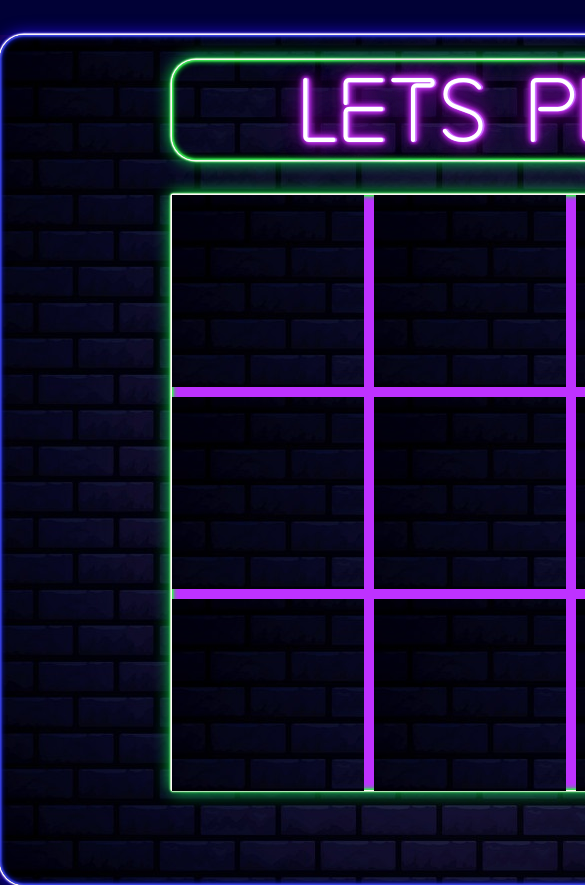
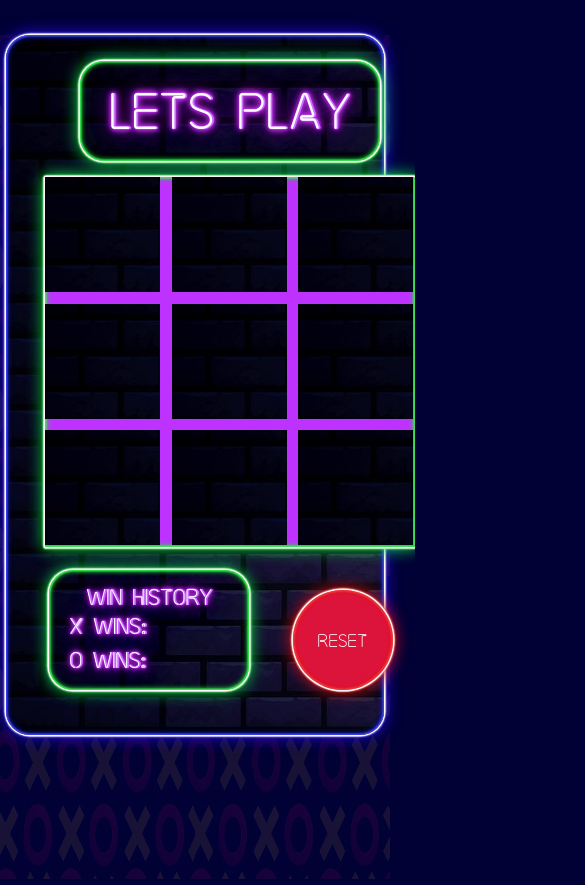
Before and after one commit to ImanRS1/TicTacToe, a plain HTML site: page index.html in a window 390 px wide. Shown: the top 885 px of the page, 585 px wide, since content can reach past the window. Drawn offline with Linux system fonts and the light colour scheme.

Commit message:
basic media query implemented

```diff
--- a/style.css
+++ b/style.css
@@ -238,3 +238,170 @@ body{
     inset 0 0 0.5vw  0.2vw #f7fff7;
     border-radius: 1.5rem;
 }
+
+
+
+@media screen and (max-width: 1230px) {
+#mainContainer{
+    width: 97%;
+}
+
+#gridContainer{
+    width: 500px;
+    height: 500px;
+    font-size: 130px;
+}
+
+#gridContainer > div {
+    width: 160px;
+    height: 160px;
+  }
+
+
+#winAnnouncer{
+    grid-area: winAnnouncer;
+    width:  500px;
+    height: 100px;
+    font-size: 60px;
+}
+}
+
+@media screen and (max-width: 1000px) {
+
+#mainContainer{
+    grid-template-areas:'. winAnnouncer winAnnouncer winAnnouncer resetButton resetButton'
+    '. gridContainer gridContainer gridContainer gridContainer .'
+    '. gridContainer gridContainer gridContainer gridContainer .'
+    '. gridContainer gridContainer gridContainer gridContainer .'
+    '. gridContainer gridContainer gridContainer gridContainer .'
+    '. winHistory winHistory winHistory winHistory .'  ;
+
+}
+
+#winHistory{
+    width: 200px;
+    height: 120px;
+    font-size: 20px;
+}
+
+#wHead{
+    margin-bottom: 0px;
+    margin-top: 15px;
+}
+#xWins, #oWins{
+    margin-left: 20px;
+    margin-top: 5px;
+    margin-bottom: 10px;
+}
+}
+
+
+@media screen and (max-width: 780px) {
+    #winAnnouncer{
+        width:  400px;
+        height: 100px;
+        font-size: 60px;
+    }
+
+
+    #gridContainer{
+        margin: auto;
+    }
+
+    #mainContainer{
+        grid-template-areas:'. winAnnouncer winAnnouncer winAnnouncer winAnnouncer .'
+        '. gridContainer gridContainer gridContainer gridContainer .'
+        '. gridContainer gridContainer gridContainer gridContainer .'
+        '. gridContainer gridContainer gridContainer gridContainer .'
+        '. gridContainer gridContainer gridContainer gridContainer .'
+        ' winHistory winHistory winHistory winHistory resetButton .'  ;
+
+    }
+
+}
+
+
+@media screen and (max-width: 655px) {
+    #winAnnouncer{
+        grid-area: winAnnouncer;
+        width:  300px;
+        height: 100px;
+        font-size: 45px;
+    }
+
+    #mainContainer{
+        grid-template-areas:'. winAnnouncer winAnnouncer winAnnouncer winAnnouncer .'
+        'gridContainer gridContainer gridContainer gridContainer gridContainer gridContainer'
+        'gridContainer gridContainer gridContainer gridContainer gridContainer gridContainer'
+        'gridContainer gridContainer gridContainer gridContainer gridContainer gridContainer'
+        'gridContainer gridContainer gridContainer gridContainer gridContainer gridContainer'
+        'winHistory winHistory winHistory winHistory resetButton .'  ;
+
+    }
+
+    #gridContainer{
+        margin: auto;
+    }
+
+}
+
+@media screen and (max-width: 560px) {
+    #gridContainer{
+        width: 370px;
+        height: 370px;
+        font-size: 90px;
+        margin: 15px auto;
+    }
+
+    #gridContainer > div {
+        width: 115px;
+        height: 115px;
+      }
+
+
+    #mainContainer{
+        height: 700px;
+    }
+
+    #winHistory, #resetButton{
+        margin-bottom: 45px;
+    }
+
+
+}
+
+
+
+/*
+#gridContainer{
+    grid-area: gridContainer;
+    background-color:rgb(190, 50, 255);
+    width: 595px;
+    height: 595px;
+    display: grid;
+    grid-template-rows: repeat(3, 1fr);
+    grid-template-columns: repeat(3, 1fr);
+    grid-template-areas: 'g11 g12 g13'
+                         'g21 g22 g23'
+                         'g31 g32 g33';
+    grid-gap: 10px;
+    font-size: 180px;
+    margin-top: 35px;
+    border-radius: 0.1rem;
+    font-family: neon;
+    color: white;
+}
+
+#gridContainer > div {
+    background-image: url(brickwall2.jpg);
+    width: 192px;
+    height: 192px;
+  }
+ */
+/* #winAnnouncer{
+    grid-area: winAnnouncer;
+    width:  400px;
+    height: 100px;
+    font-size: 60px;
+}
+ */
```
